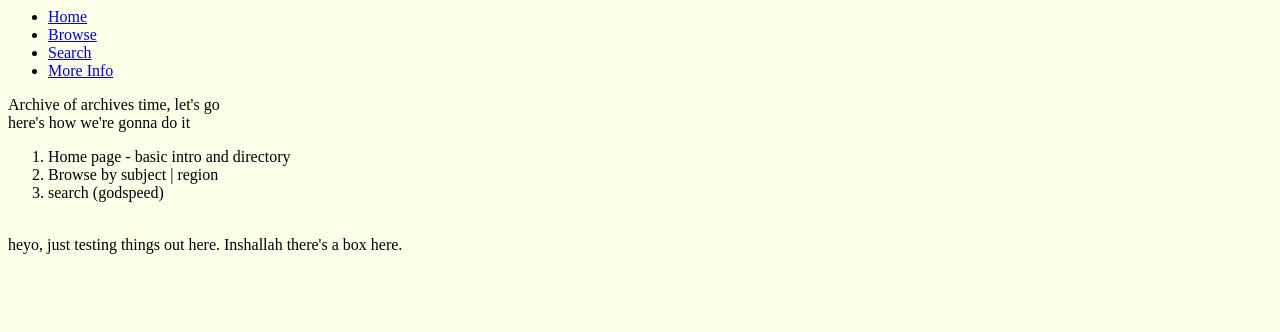
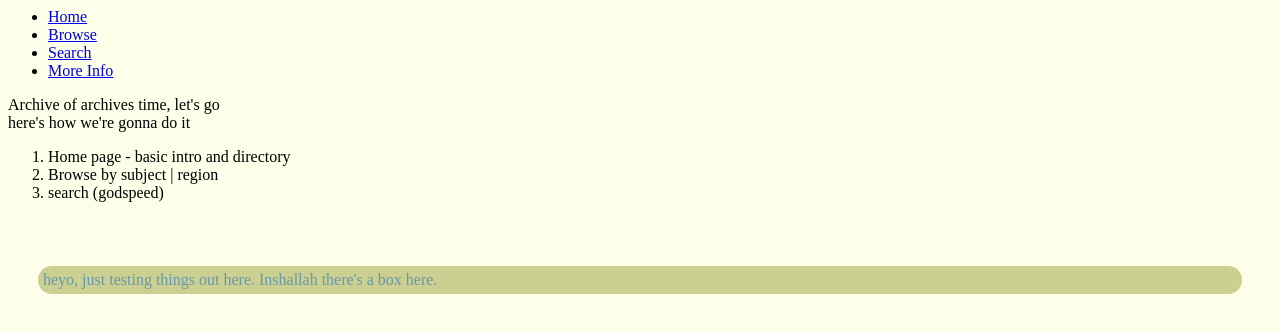
Before and after one commit to blankenship-j/personal_scrap, a plain HTML site: page index.html in a window 1280 px wide. Drawn offline with Linux system fonts and the light colour scheme.

Commit message:
Update index.html

```diff
--- a/index.html
+++ b/index.html
@@ -28,8 +28,8 @@
   </ol>
 </br>
 
-<div.item>
+<div class= "item">
   heyo, just testing things out here. Inshallah there's a box here.
-</div.item>
+</div>
 
 </body>
```
